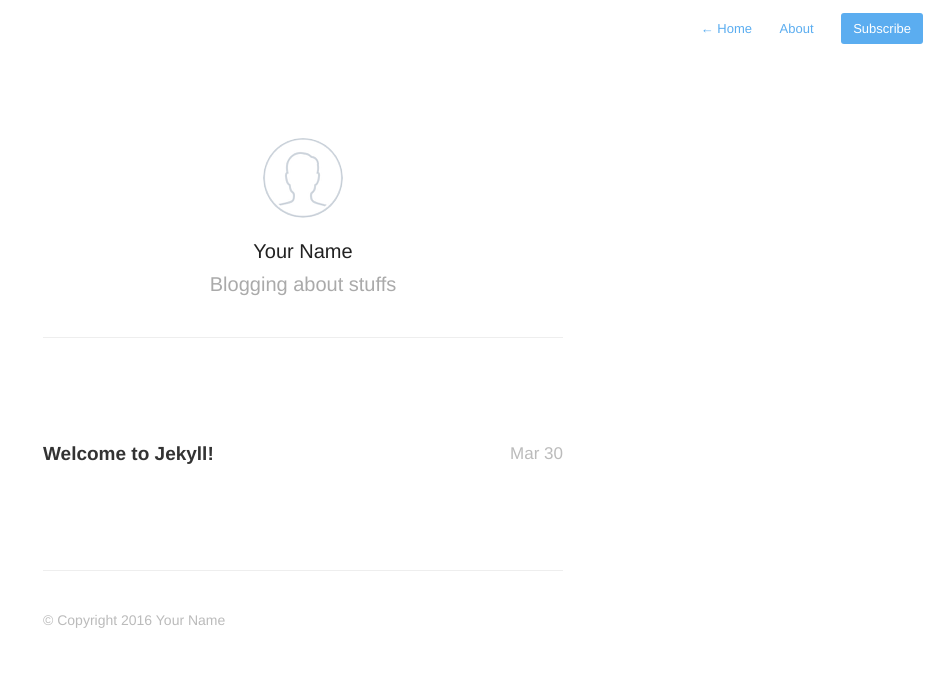
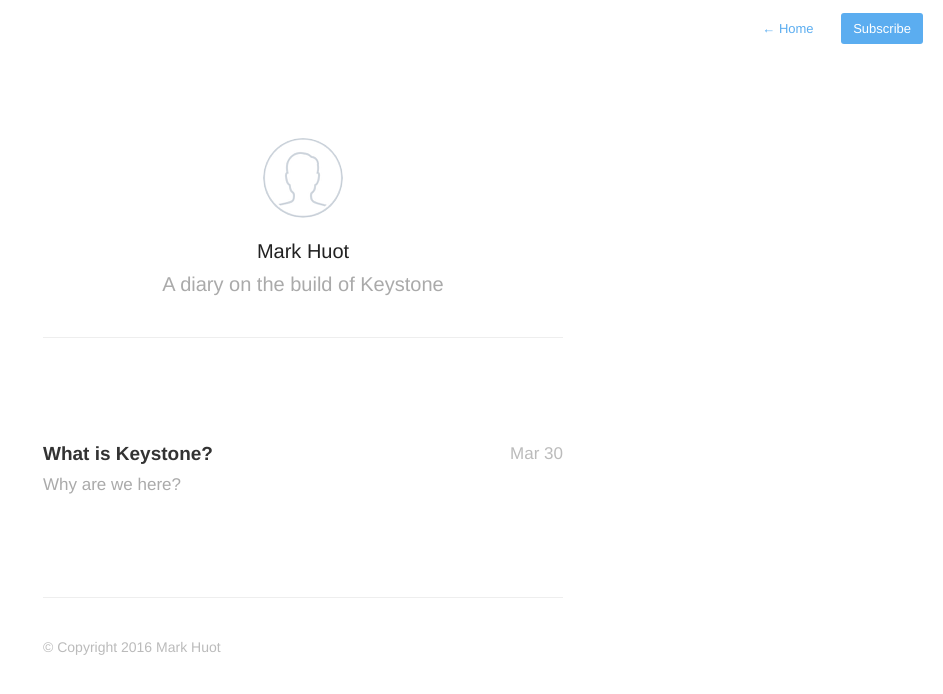
Before and after one commit to keysto-zz-ne/keystone.github.com, a Jekyll site: the page built from index.html, in a window 1280 px wide. Shown: the top 694 px of the page, without its empty margins (337-1280 px from the left). Built offline with Jekyll 4.4.1, drawn with Linux system fonts in a browser that asks for light colours; nearby versions of some CDN libraries; Markdown is read by kramdown in place of the engine named in the settings; the list of posts is cut into pages by our own code.

```diff
--- a/_config.yml
+++ b/_config.yml
@@ -1,23 +1,23 @@
-name: Your New Jekyll Site
-description: Blogging about stuffs
-meta_description: "Your New Jekyll Site, Blogging about stuffs"
+name: Keystone
+description: A diary on the build of Keystone
+meta_description: "Building, running, and supporting Keystone."
 
-aboutPage: true
+aboutPage: false
 
 markdown: redcarpet
 highlighter: pygments
 
 paginate: 20
 baseurl: /
-domain_name: 'http://yourblog-domain.com'
+domain_name: 'http://keystone.github.io'
 google_analytics: 'UA-XXXXXXXX-X'
 disqus: false
 disqus_shortname: 'your-disqus-shortname'
 
 # Details for the RSS feed generator
-url:            'http://your-blog-url.example.com'
-author:         'Your Name'
-authorTwitter:  'YourTwitterUsername'
+url:            'http://keystone.github.io'
+author:         'Mark Huot'
+authorTwitter:  'markhuot'
 
 permalink:       /:year/:title/
 
```
Also changed, not shown: _posts/2016-03-30-welcome-to-jekyll.markdown (deleted, +0 -24 lines), _posts/2016-03-30-what-is-keystone.markdown (added, +17 -0 lines).
